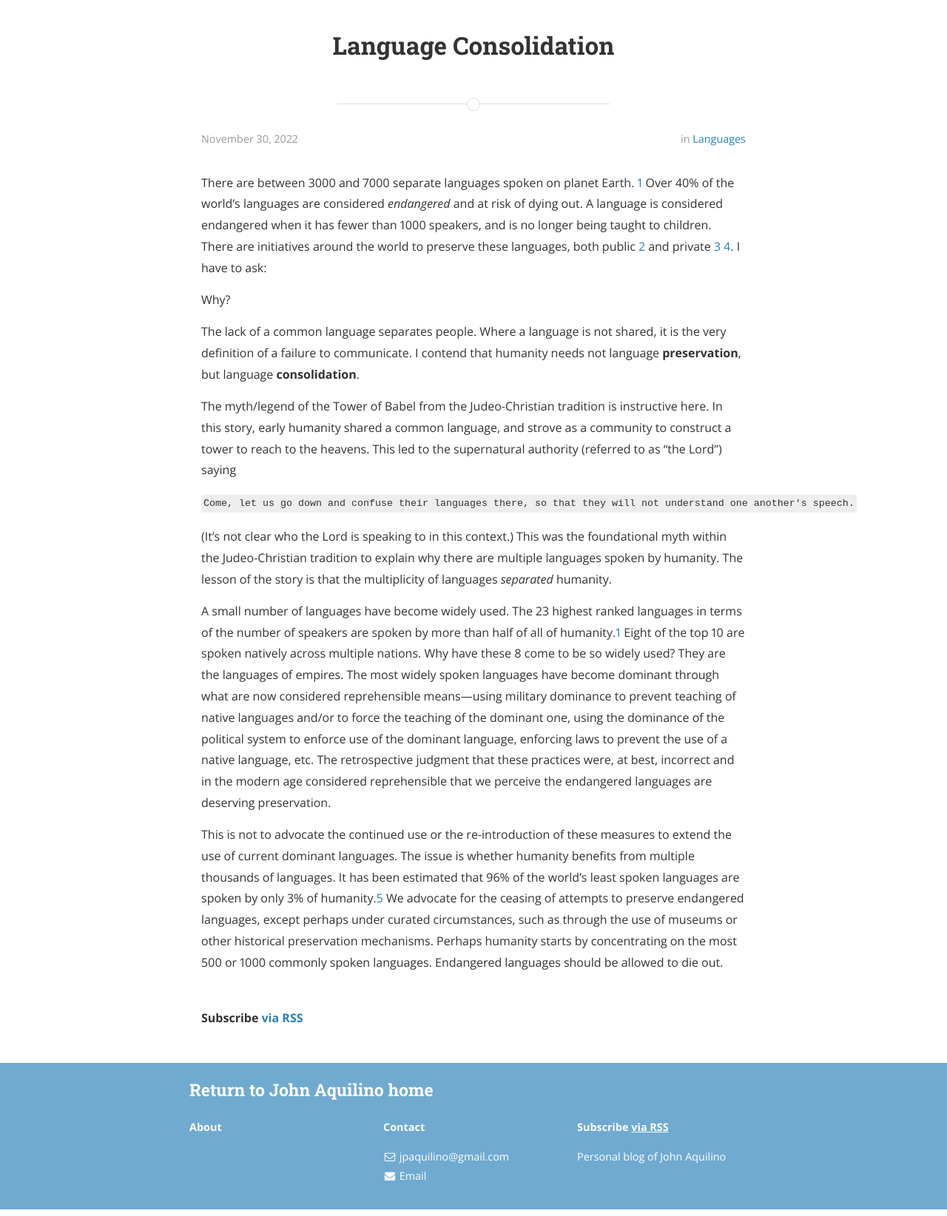
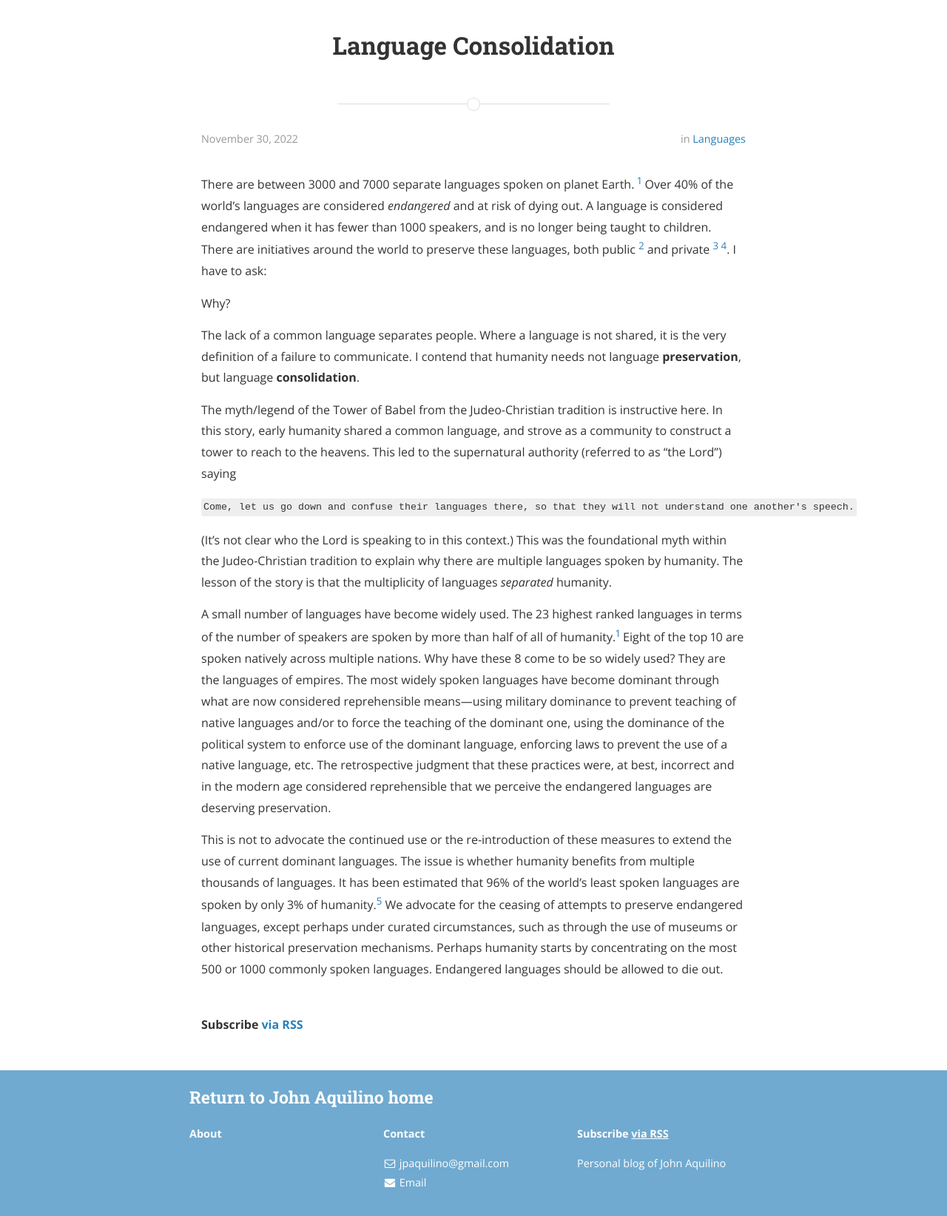
Before and after one commit to jaquilino/jaquilino.github.io, a Jekyll site: the page built from _posts/2022-11-30-languages.markdown, in a window 1280 px wide. Shown: the whole page at 74% size. Built offline with Jekyll 4.4.1, drawn with Linux system fonts in a browser that asks for light colours; nearby versions of some CDN libraries; a style sheet for code colours, icons or effects is not loaded.

Commit message:
Adding sup markup to references

```diff
--- a/_posts/2022-11-30-languages.markdown
+++ b/_posts/2022-11-30-languages.markdown
@@ -5,14 +5,14 @@ date:   2022-11-30 17:46:22 -0600
 categories: languages
 ---
 
-There are between 3000 and 7000 separate languages spoken on planet Earth. [1](https://www.ethnologue.com/guides/how-many-languages){:target="_blank"}
+There are between 3000 and 7000 separate languages spoken on planet Earth. <sup>[1](https://www.ethnologue.com/guides/how-many-languages){:target="_blank"}</sup>
 Over 40% of the world's languages are considered _endangered_
 and at risk of dying out.
 A language is considered endangered when it has fewer than 1000 speakers,
 and is no longer being taught to children.
 There are initiatives around the world to preserve
-these languages, both public [2](https://unesdoc.unesco.org/ark:/48223/pf0000192416){:target="_blank"} and
-private [3](https://www.endangeredlanguages.com/){:target="_blank"} [4](https://livingtongues.org/){:target="_blank"}.
+these languages, both public <sup>[2](https://unesdoc.unesco.org/ark:/48223/pf0000192416){:target="_blank"}</sup> and
+private <sup>[3](https://www.endangeredlanguages.com/){:target="_blank"} [4](https://livingtongues.org/){:target="_blank"}</sup>.
 I have to ask:
 
 Why?
@@ -37,7 +37,7 @@ The lesson of the story is that the multiplicity of languages _separated_ humani
 
 A small number of languages have become widely used.
 The 23 highest ranked languages in terms of the number of speakers
-are spoken by more than half of all of humanity.[1](https://www.ethnologue.com/guides/how-many-languages){:target="_blank"}
+are spoken by more than half of all of humanity.<sup>[1](https://www.ethnologue.com/guides/how-many-languages){:target="_blank"}</sup>
 Eight of the top 10 are spoken natively across multiple nations.
 Why have these 8 come to be so widely used?
 They are the languages of empires.
@@ -50,7 +50,7 @@ that we perceive the endangered languages are deserving preservation.
 
 This is not to advocate the continued use or the re-introduction of these measures to extend the use of current dominant languages.
 The issue is whether humanity benefits from multiple thousands of languages.
-It has been estimated that 96% of the world's least spoken languages are spoken by only 3% of humanity.[5](https://www.un.org/development/desa/indigenouspeoples/wp-content/uploads/sites/19/2018/04/Indigenous-Languages.pdf){:target="_blank"}
+It has been estimated that 96% of the world's least spoken languages are spoken by only 3% of humanity.<sup>[5](https://www.un.org/development/desa/indigenouspeoples/wp-content/uploads/sites/19/2018/04/Indigenous-Languages.pdf){:target="_blank"}</sup>
 We advocate for the ceasing of attempts to preserve endangered languages,
 except perhaps under curated circumstances, such as through the use of museums or other historical preservation mechanisms.
 Perhaps humanity starts by concentrating on the most 500 or 1000 commonly spoken languages.
--- a/_posts/2022-12-04-human-variation.markdown
+++ b/_posts/2022-12-04-human-variation.markdown
@@ -7,12 +7,12 @@ categories: genomics
 
 Pick any two people on planet Earth, any two.
 Science tells us that any two randomly-chosen individuals
-vary by at most 1 out of every 1000 DNA base pairs <sup>[1](https://www.ashg.org/wp-content/uploads/2019/09/genetic-variation-essay.pdf){:target=_blank}</sup>,
+vary by at most 1 out of every 1000 DNA base pairs <sup>[1](https://www.ashg.org/wp-content/uploads/2019/09/genetic-variation-essay.pdf){:target="_blank"}</sup>,
 meaning the average human is 99.9% the same as any one other.
 
 Humanity actually demonstrates a remarkably small amount of genetic variation.
 It is currently estimated that all of humanity is descended from
-a population of 1,000 to 10,000 breeding pairs <sup>[2](http://news.bbc.co.uk/2/hi/science/nature/2975862.stm){:target=_blank}</sup>, a population
+a population of 1,000 to 10,000 breeding pairs <sup>[2](http://news.bbc.co.uk/2/hi/science/nature/2975862.stm){:target="_blank"}</sup>, a population
 of about the size of Monaco or San Marino.
 From this small population descends every single human being on planet Earth.
 We are all one people.
```
